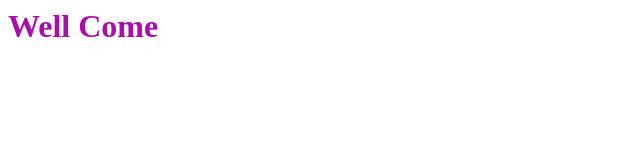
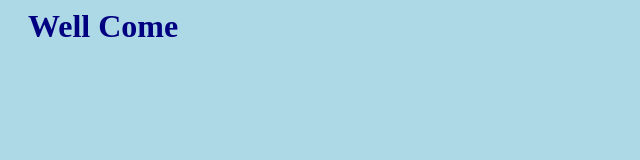
Before and after one commit to IamJignesh/iamjignesh.github.io, a plain HTML site: page index.html in a window 1280 px wide. Shown: the whole page, without its empty margins (0-640 px from the left). Drawn offline with Linux system fonts and the light colour scheme.

Commit message:
initial commit

```diff
--- a/stylesheet.css
+++ b/stylesheet.css
@@ -1,3 +1,8 @@
-h1{
-  color: #ac0cac;
+body {
+  background-color: lightblue;
 }
+
+h1 {
+  color: navy;
+  margin-left: 20px;
+}
```
